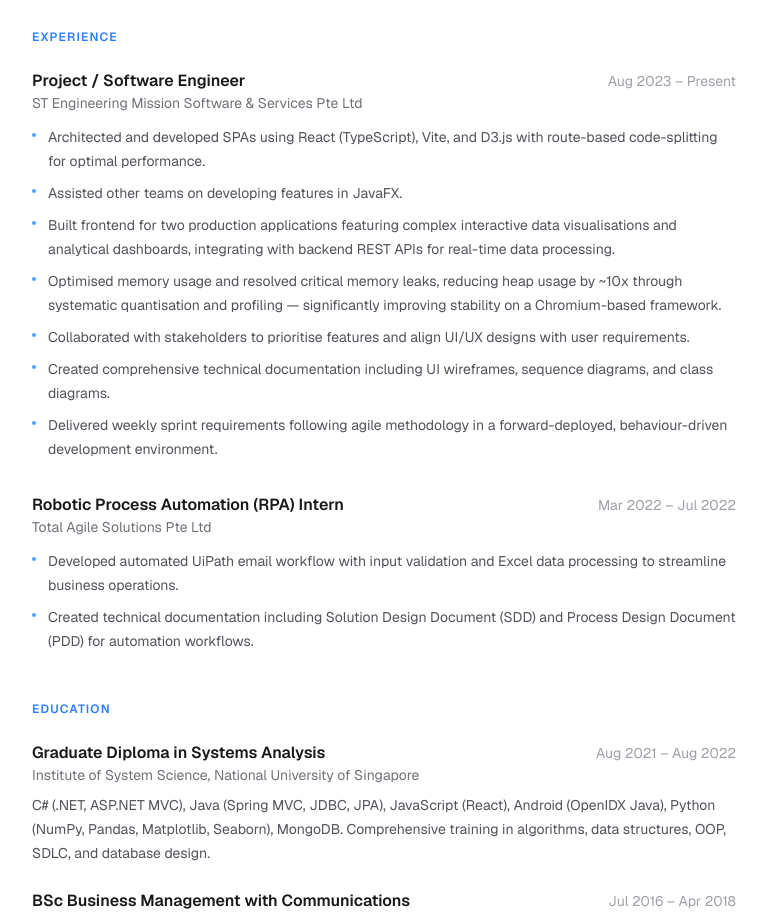
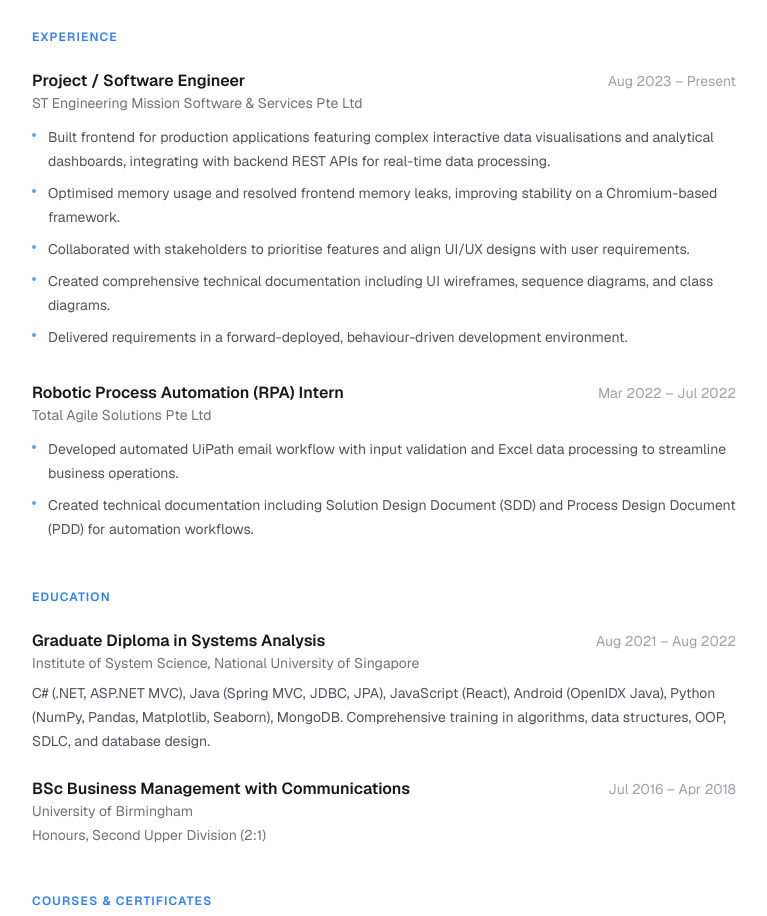
Before and after one commit to joshualeow/my-next-project, a Next.js app: page / in a window 1280 px wide. Shown: the part 820-1736 px from the top of the page, without its empty margins (256-1023 px from the left). Built offline with nearby package versions, Linux system fonts and the light colour scheme.

Commit message:
feat(about): trim ST Engineering bullet points for conciseness
Co-Authored-By: Claude Sonnet 4.6 <noreply@anthropic.com>

```diff
--- a/app/page.tsx
+++ b/app/page.tsx
@@ -66,13 +66,11 @@ export default function About() {
               <p className="text-sm text-zinc-500 dark:text-zinc-400 mb-3">ST Engineering Mission Software & Services Pte Ltd</p>
               <ul className="flex flex-col gap-2">
                 {[
-                  'Architected and developed SPAs using React (TypeScript), Vite, and D3.js with route-based code-splitting for optimal performance.',
-                  'Assisted other teams on developing features in JavaFX.',
-                  'Built frontend for two production applications featuring complex interactive data visualisations and analytical dashboards, integrating with backend REST APIs for real-time data processing.',
-                  'Optimised memory usage and resolved critical memory leaks, reducing heap usage by ~10x through systematic quantisation and profiling — significantly improving stability on a Chromium-based framework.',
+                  'Built frontend for production applications featuring complex interactive data visualisations and analytical dashboards, integrating with backend REST APIs for real-time data processing.',
+                  'Optimised memory usage and resolved frontend memory leaks, improving stability on a Chromium-based framework.',
                   'Collaborated with stakeholders to prioritise features and align UI/UX designs with user requirements.',
                   'Created comprehensive technical documentation including UI wireframes, sequence diagrams, and class diagrams.',
-                  'Delivered weekly sprint requirements following agile methodology in a forward-deployed, behaviour-driven development environment.',
+                  'Delivered requirements in a forward-deployed, behaviour-driven development environment.',
                 ].map((point, i) => (
                   <li key={i} className="flex gap-3 text-sm text-zinc-600 dark:text-zinc-400 leading-6">
                     <span className="mt-2 h-1 w-1 rounded-full bg-blue-400 shrink-0" />
```
